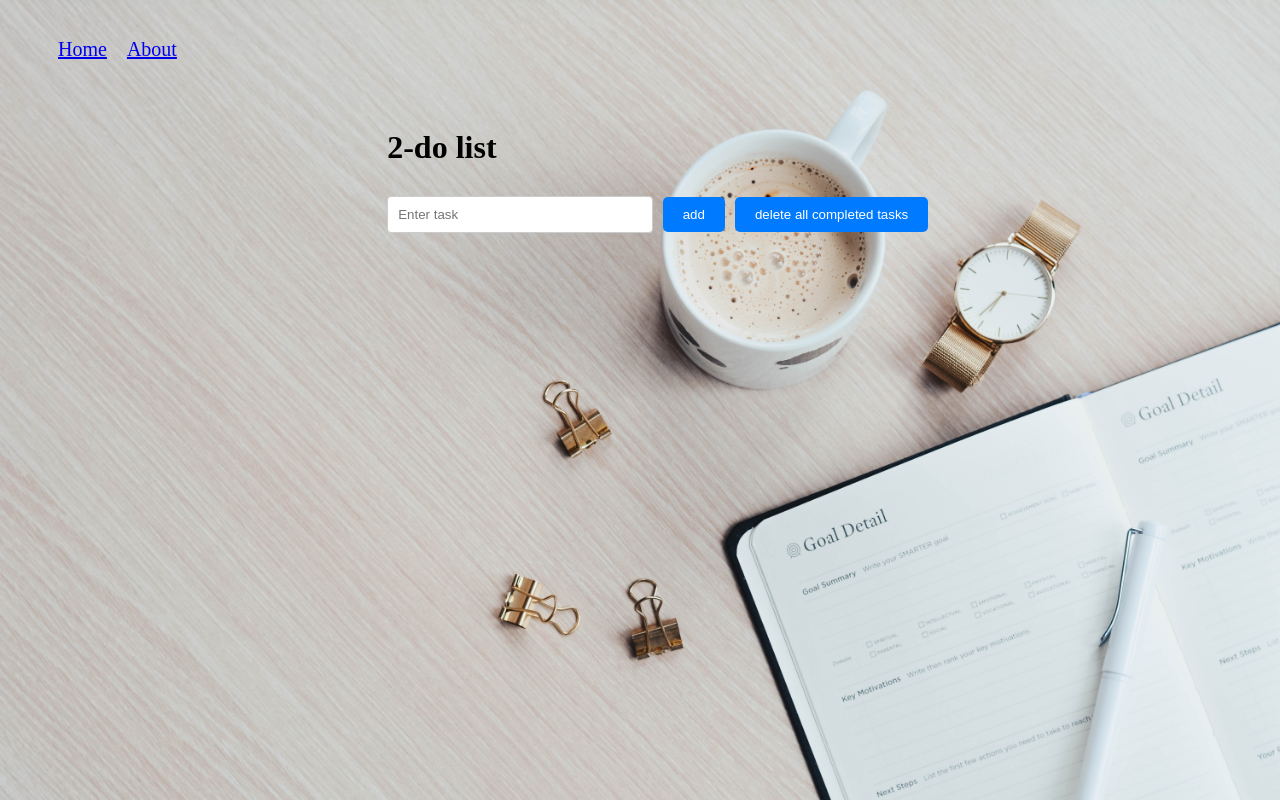
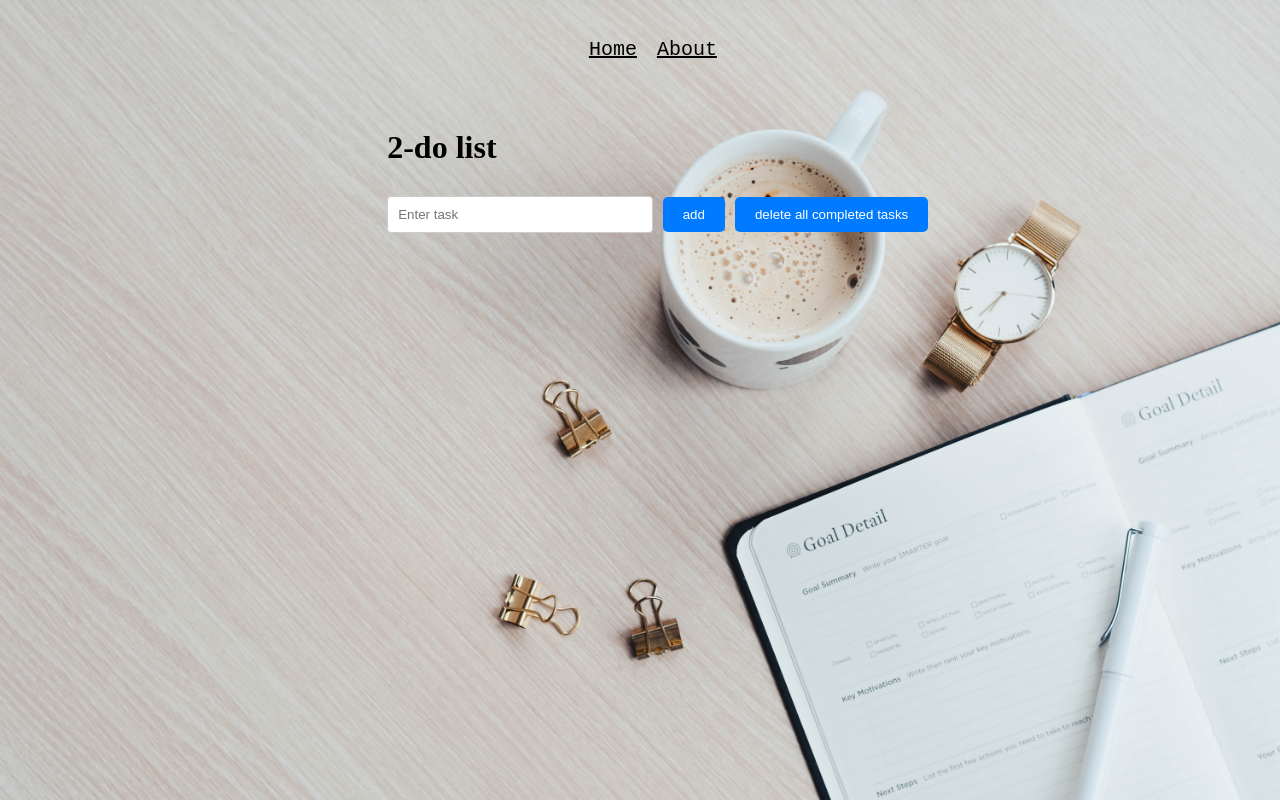
Before and after one commit to Aryanmallik/to-do-a-list, a Next.js app: page / in a window 1280 px wide. Built offline with nearby package versions, Linux system fonts and the light colour scheme.

Commit message:
Update header.jsx

```diff
--- a/components/header.jsx
+++ b/components/header.jsx
@@ -1,11 +1,11 @@
     import Link from 'next/link';
     export default function Header()
     {
-    return <header style={{padding:10}}>
+        return <header style={{padding:10, marginLeft:'42%'}}>
             <nav>
-            <ul style={{fontSize:20, fontFamily:'cursive'}}>
-                <li><Link href="/">Home</Link></li>
-                <li><Link href="/about">About</Link></li>
+                <ul style={{fontSize:20, fontFamily:'monospace'}}>
+                    <li><Link style={{color:'black'}} href="/">Home</Link></li>
+                    <li><Link style={{color:'black'}} href="/about">About</Link></li>
                 </ul>
             </nav>
         </header>;
```
Lines whose indentation alone changed are shown as unchanged.
